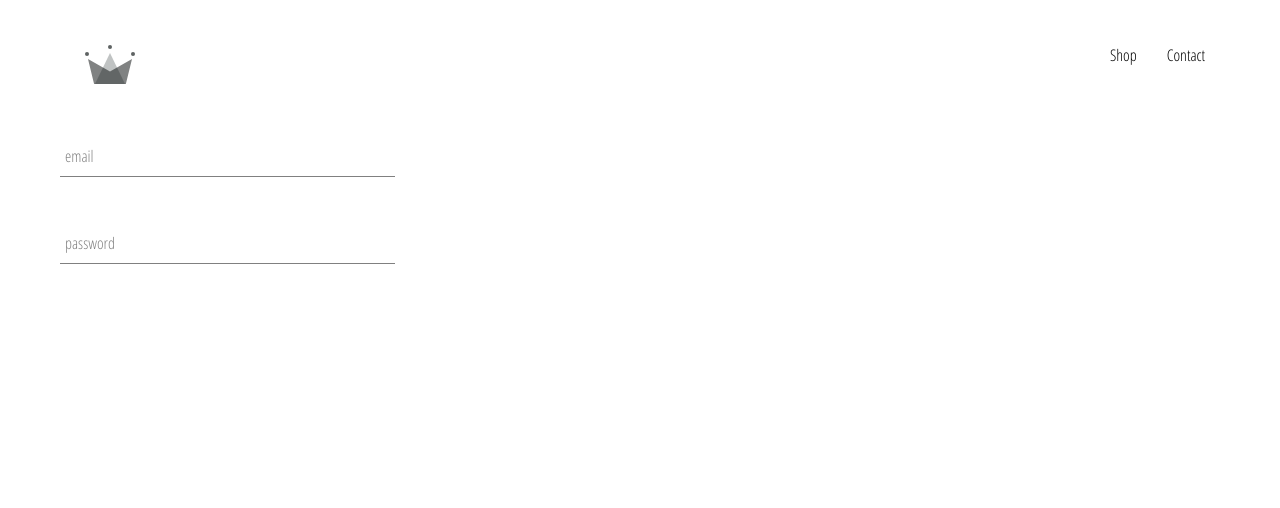
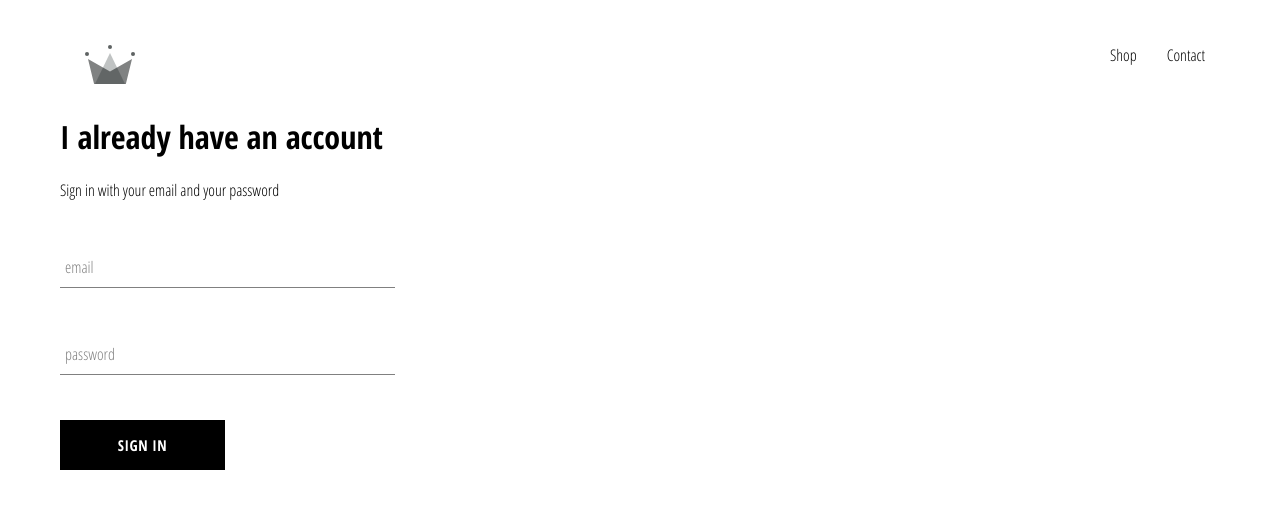
Before and after one commit to codewarsfx/Ecommerce-React-Project, a React (Create React App) app: page /signin in a window 1280 px wide. Shown: the top 508 px of the page. Built offline with nearby package versions, Linux system fonts and the light colour scheme.

Commit message:
sign-in component and custom button component

```diff
--- a/src/App.js
+++ b/src/App.js
@@ -13,7 +13,7 @@
       <Switch>
       <Route exact path='/' component={Homepage }/>
       <Route exact path='/shop' component={Shop}/>
-      <Route exact path='/signin' component={SignUpSignIn}/>
+      <Route exact path='/signin' component={SignUpSignIn      }/>
       </Switch>
       <Global/>
     </div>
--- a/src/components/SignIn.js
+++ b/src/components/SignIn.js
@@ -1,5 +1,6 @@
 import React, { useReducer } from 'react'
 import styled from 'styled-components'
+import CustomButton from './button'
 import FormInput from './formInput'
 
 
@@ -30,11 +31,15 @@
                   payload:e.target.value})
              }
     return(
+        <>
+        <h1>I already have an account</h1>
+        <p>Sign in with your email and your password</p>
         <Form>
             <FormInput handleChange= {HandleInputChange} type={"text"} value={state.email}  name = {'email'} label={"email"}/>
             <FormInput handleChange= {HandleInputChange} type={"password"} value={state.password}  name = {'password'} label={"password"}/>
+            <CustomButton type="submit">Sign In</CustomButton>
         </Form>
-
+        </>
     )
 }
 
--- /dev/null
+++ b/src/components/button.js
@@ -0,0 +1,43 @@
+import React from 'react'
+import styled from 'styled-components'
+
+
+const CustomButton = ({children,...otherProps})=>{
+    return(
+        <Button {...otherProps}>
+            { children}
+        </Button>
+    )
+}
+
+
+
+
+const Button= styled.button`
+  min-width: 165px;
+  width: auto;
+  height: 50px;
+  letter-spacing: 0.5px;
+  line-height: 50px;
+  padding: 0 35px 0 35px;
+  font-size: 15px;
+  background-color: black;
+  color: white;
+  text-transform: uppercase;
+  font-family: 'Open Sans Condensed';
+  font-weight: bolder;
+  border: none;
+  cursor: pointer;
+
+  &:hover {
+    background-color: white;
+    color: black;
+    border: 1px solid black;
+
+}
+
+
+
+`
+
+export default CustomButton
```
Also changed, not shown: 1 other file (tests, documents, lock files or other folders).
